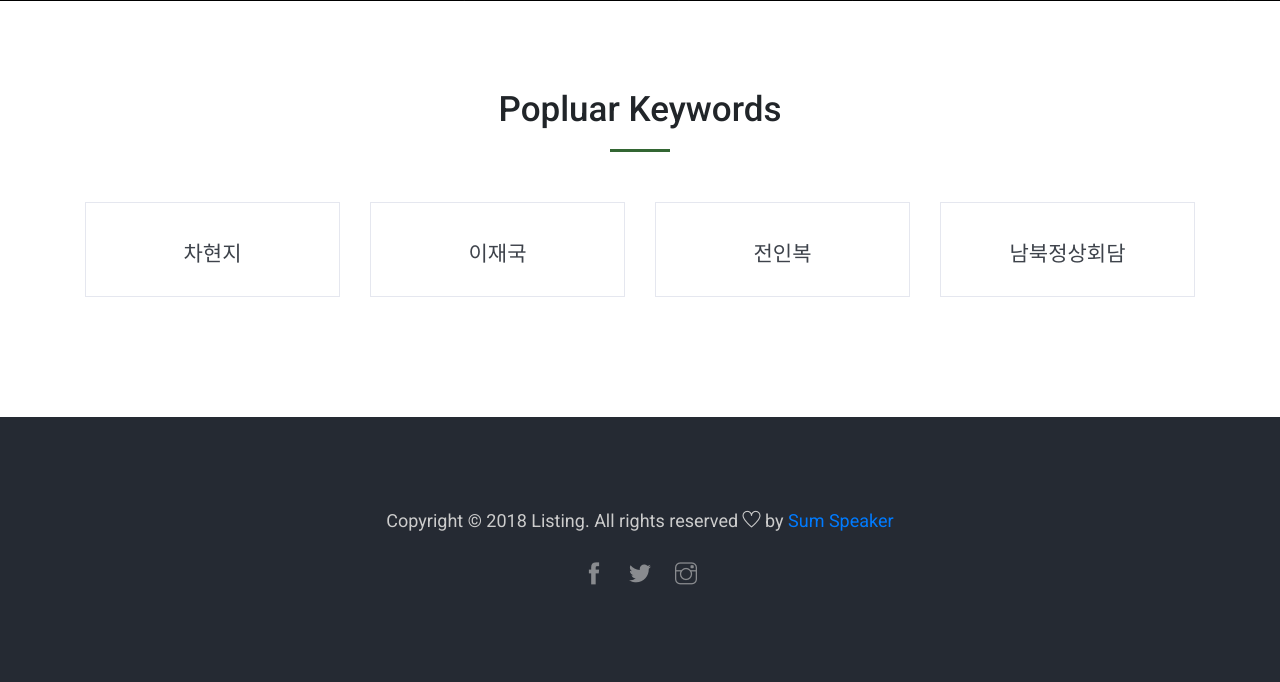
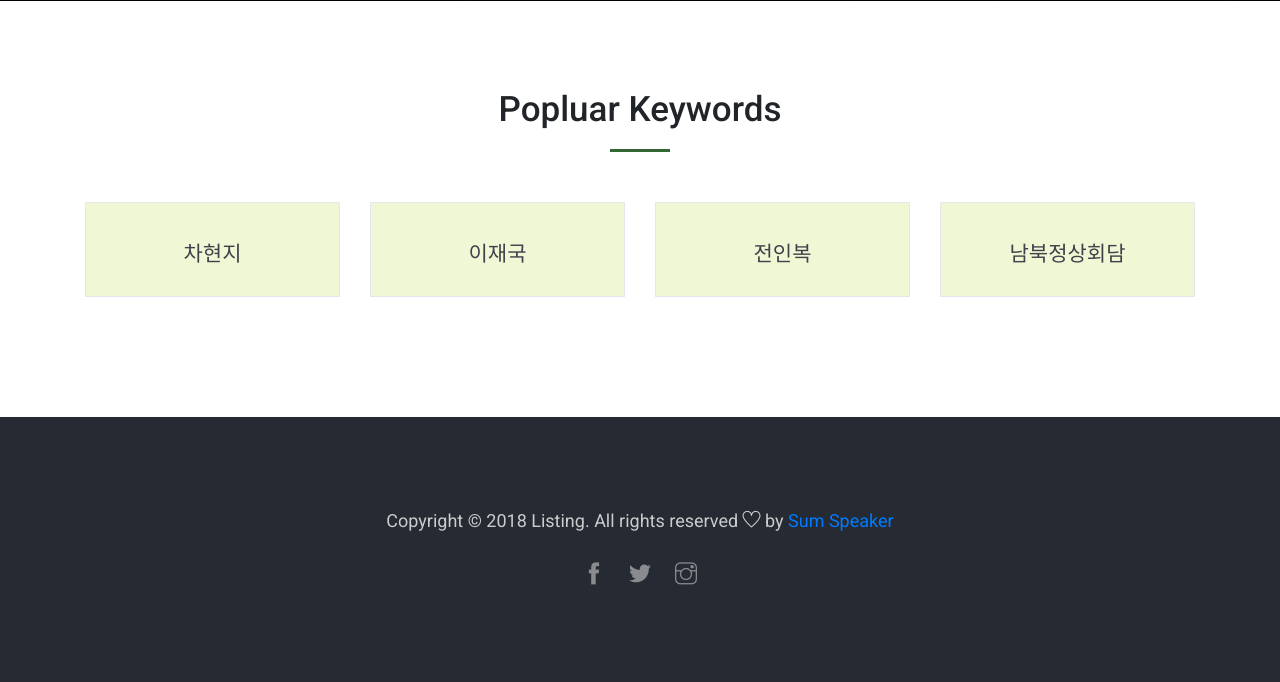
Before and after one commit to jib120/sum-speaker, a Django app: page /index.html in a window 1280 px wide. Shown: the part 872-1554 px from the top of the page. Run offline with Django 3.2, Linux system fonts and the light colour scheme; data comes from the database, SQL or seed files in the repository; style sheets or scripts are compiled from the project's sources; parts of the project's set-up code (start-up, migrations or seed data) failed here and were passed over; some libraries are stand-ins or nearby versions.

Commit message:
css 수정 및 top12 추가

```diff
--- a/sum_speaker/sum_summary/static/scss/style.scss
+++ b/sum_speaker/sum_summary/static/scss/style.scss
@@ -552,6 +552,7 @@ p {
     margin: 0 auto;
     text-align: center;
     border: 1px solid #e5e7ef;
+    background-color : #f0f7d4;
     padding: 30px;
     margin: 0 0 30px;
     h6 {
```
